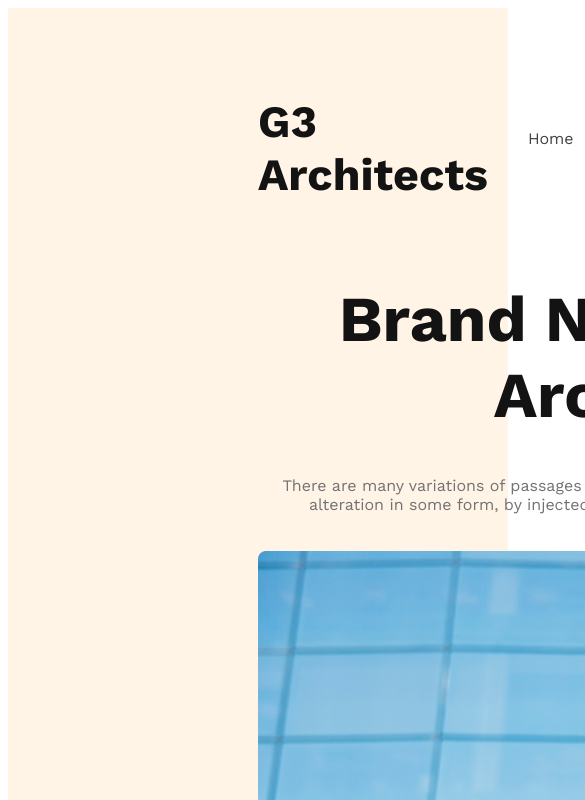
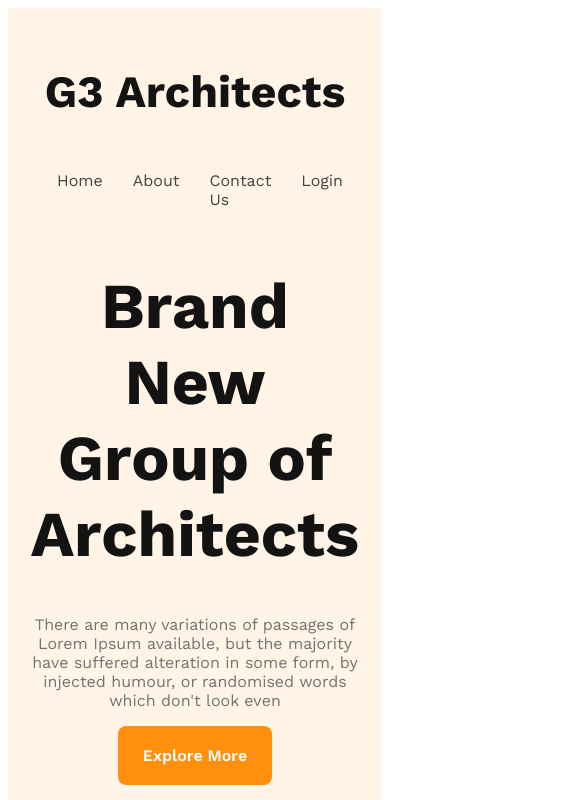
Before and after one commit to ShahAlammm/g3-architects-webside-practice, a plain HTML site: page index.html in a window 390 px wide. Shown: the top 800 px of the page, 585 px wide, since content can reach past the window. Drawn offline with nearby package versions, Linux system fonts and the light colour scheme.

Commit message:
added responsive for mobile

```diff
--- a/styles/architects.css
+++ b/styles/architects.css
@@ -6,7 +6,15 @@
 }
 
 .btn-primary{
-
+    border-radius: 8px;
+    background: #FF900E;
+    color: #FFF;
+    text-align: center;
+    font-weight: 600;
+    font-size: 1rem;
+    padding: 20px 25px;
+    border: none;
+    cursor: pointer;
 }
                                      /* header */
 header{
@@ -40,18 +48,39 @@ nav li a{
     text-decoration: none;
     color:  #424242;
 }
-                                         /* banner */
+
+                                  /* banner */
+
 .banner-content{
-    width: 800px;
+    max-width: 800px;
     text-align: center;
     margin: 0 auto;
 }
 .banner-title{
     font-size: 4rem;
-    font-weight: 700px;
+    font-weight: 700;
     color:  #131313;
 }
 .banner-text{
    color:  #727272;
-   width: 800px;
+   width: 800;
 }
+.banner img{
+    width: 100%;
+    margin-top: 20px;
+}
+   /*                                  responsive                                */
+   @media  screen and (max-width:576px) {
+    header{
+        padding: 20px;
+
+    }
+    nav{
+        flex-direction: column;
+
+    }
+    banner{
+
+    }
+
+   }
```
